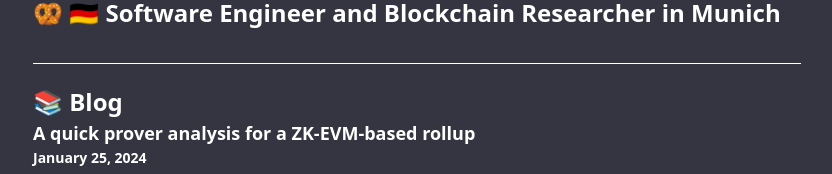
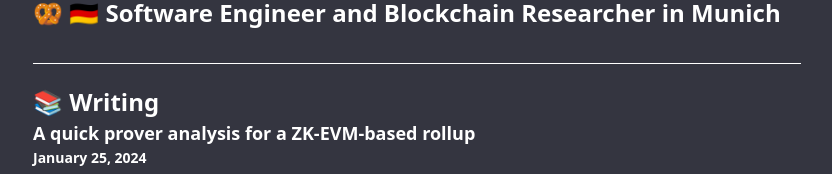
Before and after one commit to Phillip-Kemper/kempy-web, a Next.js app in the folder client/: page / in a window 1280 px wide. Shown: the part 114-288 px from the top of the page, without its empty margins (223-1055 px from the left). Built offline with nearby package versions, Linux system fonts and the light colour scheme.

Commit message:
Update index.tsx

```diff
--- a/client/src/pages/index.tsx
+++ b/client/src/pages/index.tsx
@@ -18,7 +18,7 @@
     <Main
       meta={<Meta.Meta title="Phillip Kemper" description="Phillip Kemper." />}
     >
-      <h1 className="text-2xl font-bold">📚 Blog</h1>
+      <h1 className="text-2xl font-bold">📚 Writing</h1>
 
       {allPostsData.map(({ date, title, id }: any) => (
         <a
```
